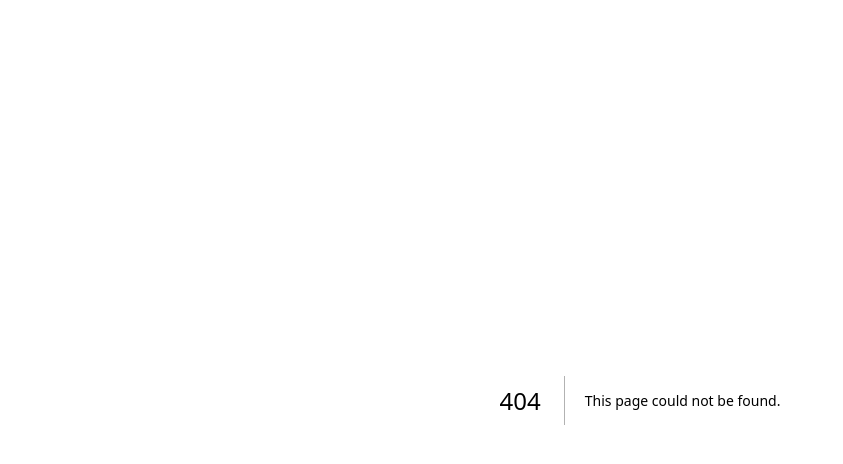
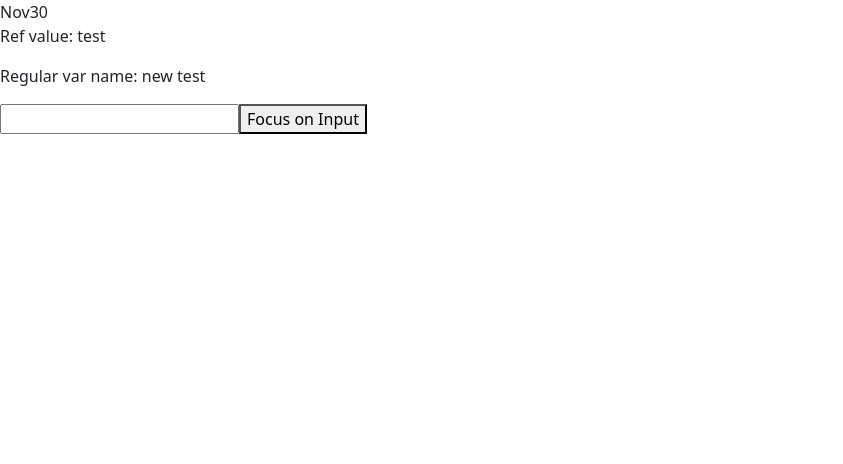
Before and after one commit to kishannayak48/reactjs-project, a Next.js app: page /ref2 in a window 1280 px wide. Before the commit this address had no page. Shown: the top 464 px of the page, without its empty margins (0-843 px from the left). Built offline with nearby package versions, Linux system fonts and the light colour scheme.

Commit message:
css adding my project

```diff
--- /dev/null
+++ b/pages/ref2/display.js
@@ -0,0 +1,44 @@
+/* eslint-disable react/display-name */
+import React, {
+  forwardRef,
+  useImperativeHandle,
+  useRef,
+  useState,
+} from "react";
+
+const Display = forwardRef((props, inputRef) => {
+  console.log("=====props====", props, inputRef);
+  const [text, setText] = useState("");
+  const ipRef = useRef();
+
+  const printAlert = () => {
+    alert("testing");
+  };
+
+  useImperativeHandle(
+    inputRef,
+    () => {
+      return {
+        // focus1() {
+        //   testRef.current.focus();
+        // },
+        myAlert: printAlert,
+        focusOnInput: () => {
+          ipRef.current.focus();
+        },
+      };
+    },
+    []
+  );
+
+  const handleChange = (e) => {
+    // inputRef.current.focus()
+    setText(e.target.value);
+    // nameRef.current = e.target.value;
+    // name = e.target.value;
+  };
+
+  return <input onChange={handleChange} ref={ipRef} />;
+});
+
+export default Display;
--- /dev/null
+++ b/pages/ref2/index.js
@@ -0,0 +1,38 @@
+import React, { useRef, useState } from "react";
+import Display from "./display";
+
+function RefVrb() {
+  //   const [text, setText] = useState("");
+  const [count, setCount] = useState(0);
+  const iRef = useRef();
+  const bRef = useRef();
+
+  let name = "new test";
+  const nameRef = useRef("test");
+
+  const handleButton = () => {
+    // console.log("===ref===", iRef.current.value);
+    // iRef.current.focus();
+    // debugger;
+    // iRef.current.focus();
+    // bRef.current.innerHTML = iRef.current.value;
+    // setCount(count + 1);
+    // console.log("======value ======", iRef);
+    bRef.current.focusOnInput();
+    bRef.current.myAlert();
+  };
+
+  return (
+    <div>
+      Nov30
+      <p>Ref value: {nameRef.current}</p>
+      <p>Regular var name: {name}</p>
+      <Display ref={bRef} />
+      <button type="button" onClick={handleButton}>
+        Focus on Input
+      </button>
+    </div>
+  );
+}
+
+export default RefVrb;
```
Also changed, not shown: pages/stopWatch/index.js (+4 -4 lines), pages/stopWatch/styles.module.css (added, +7 -0 lines).
